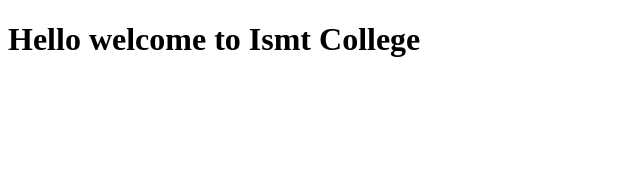
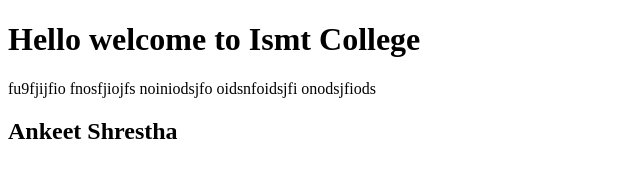
Before and after one commit to Ankit-stha/SecondsecC, a plain HTML site: page index.html in a window 1280 px wide. Shown: the whole page, without its empty margins (0-640 px from the left). Drawn offline with Linux system fonts and the light colour scheme.

Commit message:
second commit

```diff
--- a/index.html
+++ b/index.html
@@ -7,5 +7,7 @@
 </head>
 <body>
     <h1>Hello welcome to Ismt College</h1>
+    <p>fu9fjijfio fnosfjiojfs noiniodsjfo oidsnfoidsjfi onodsjfiods</p>
+    <h2>Ankeet Shrestha</h2>
 </body>
 </html>
```
